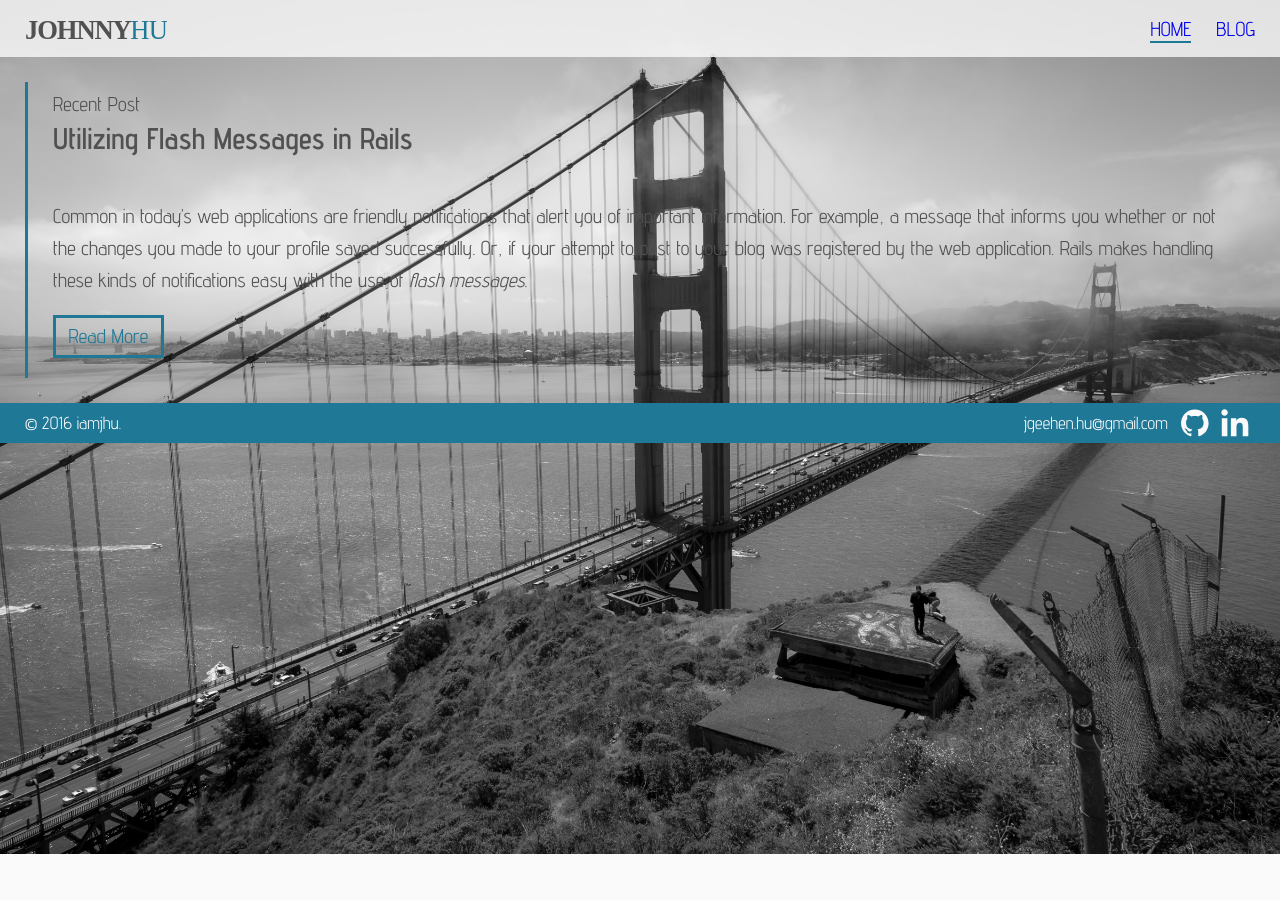
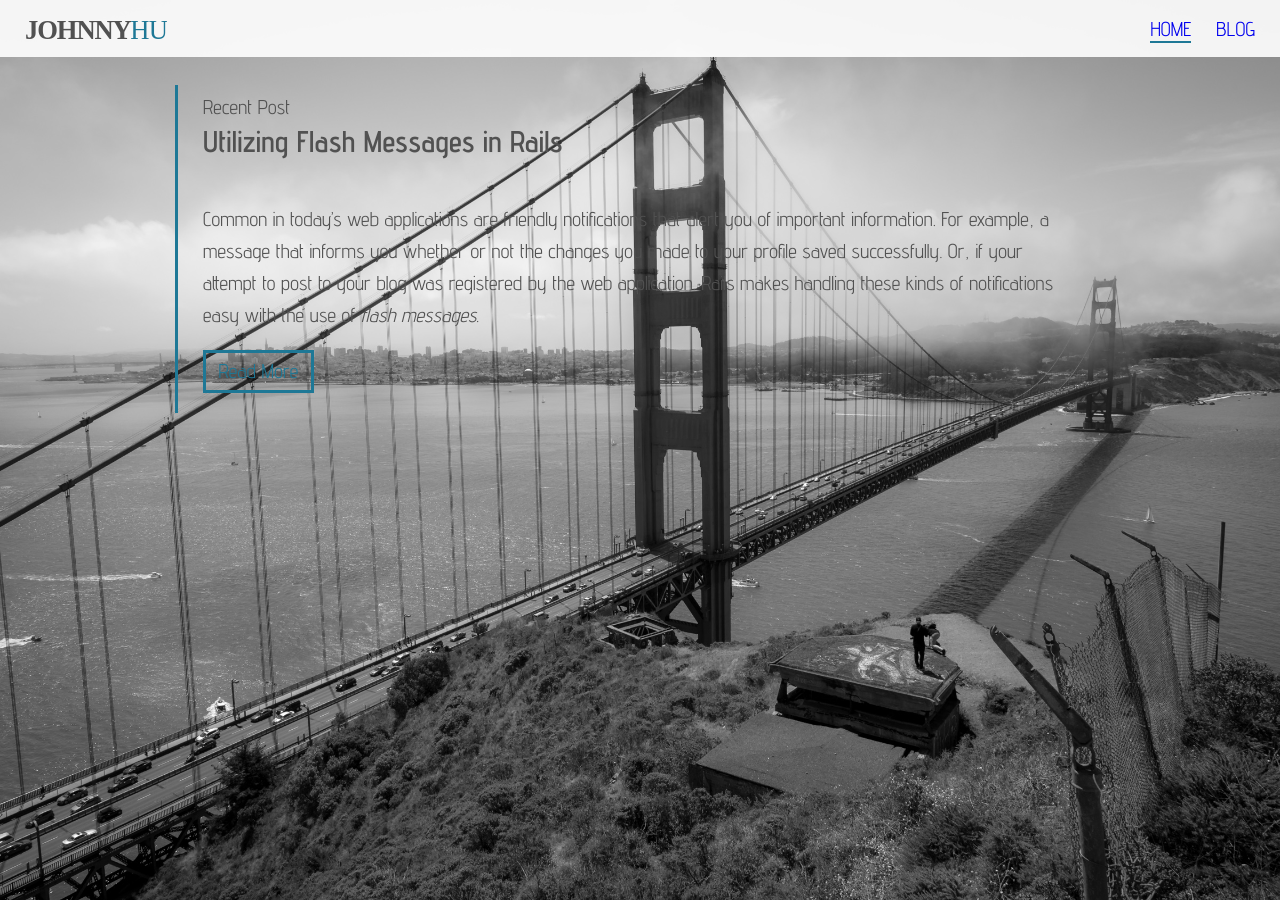
Before and after one commit to heyitsjhu/iamjhu.github.io, a Jekyll site: the page built from index.html, in a window 1280 px wide and 900 px high. Built offline with Jekyll 4.4.1, drawn with Linux system fonts in a browser that asks for light colours.

Commit message:
Set fixed position on navbar; update container class

```diff
--- a/_layouts/default.html
+++ b/_layouts/default.html
@@ -6,7 +6,9 @@
   {% include shared/header.html %}
 
   <main>
-    {{ content }}
+    <div class="container">
+      {{ content }}
+    </div>
   </main>
 
   {% include shared/footer.html %}
--- a/_sass/_base.scss
+++ b/_sass/_base.scss
@@ -44,6 +44,10 @@ body {
     -o-font-feature-settings: "kern" 1;
     font-feature-settings: "kern" 1;
     font-kerning: normal;
+}
+
+main {
+    padding-top: 60px;
 }
 
 /**
--- a/_sass/_layout.scss
+++ b/_sass/_layout.scss
@@ -1,63 +1,6 @@
-/**
- * Containers and Wrappers
- */
- .container {
-    position: absolute;
-    padding-top: 40px;
-    width: 100%;
-    background-color: #FAFAFA;
-    @include animation(scrollup 2s);
-
-    @keyframes scrollup {
-    from { top: 150%; opacity: 0; }
-    to   { top: 0%; opacity: 1;}
-    }
-
-    /* Firefox < 16 */
-    @-moz-keyframes scrollup {
-        from { top: 150%; opacity: 0; }
-        to   { top: 0%; opacity: 1;}
-    }
-
-    /* Safari, Chrome and Opera > 12.1 */
-    @-webkit-keyframes scrollup {
-        from { top: 105%; opacity: 0; }
-        to   { top: 0%; opacity: 1;}
-    }
-
-    /* Internet Explorer */
-    @-ms-keyframes scrollup {
-        from { top: 150%; opacity: 0; }
-        to   { top: 0%; opacity: 1;}
-    }
-
-    /* Opera < 12.1 */
-    @-o-keyframes scrollup {
-        from { top: 150%; opacity: 0; }
-        to   { top: 0%; opacity: 1;}
-    }
-}
-
 .hidden {
   display: none!important;
   visibility: hidden!important;
-}
-
-
-
-/**
- * Landing Page
- */
-.callout {
-    position: absolute;
-    top: 80px;
-    right: 175px;
-    padding-top: $spacing-unit;
-    width: 150px;
-    height: 150px;
-    border-radius: 150px;
-    background-color: rgba(30,120,150,0.4);
-    text-align: center;
 }
 
 
@@ -190,16 +133,6 @@ a.post__read-more {
 
 
 @include media-query($on-laptop) {
-    /**
-     * Containers and Wrappers
-     */
-     .container {
-        position: absolute;
-        width: 100%;
-        padding-top: 0;
-        padding-left: 275px;
-        background-color: #FAFAFA;
-    }
 
     /**
      * Pages
--- a/_sass/blocks/navbar.scss
+++ b/_sass/blocks/navbar.scss
@@ -1,9 +1,14 @@
 .navbar {
+    position: fixed;
+    top: 0;
+    left: 0;
     display: flex;
     flex-direction: column;
     padding: ($spacing-unit / 2) $spacing-unit;
-    background-color: rgba(250,250,250,0.8);
+    width: 100%;
+    background-color: rgba(255,255,255,0.9);
     font-size: 1rem;
+    z-index: 10;
 }
     .brand-image {height: 1em;}
     .navbar__menu-icon {float:right;}
--- /dev/null
+++ b/_sass/components/containers.scss
@@ -0,0 +1,40 @@
+/**
+ * Containers and Wrappers
+ */
+.container {
+    margin: 0 auto;
+    width: 100%;
+    height: 100vh;
+    max-width: $content-width;
+
+    @include animation(scrollup 2s);
+
+    @keyframes scrollup {
+    from { top: 150%; opacity: 0; }
+    to   { top: 0%; opacity: 1;}
+    }
+
+    /* Firefox < 16 */
+    @-moz-keyframes scrollup {
+        from { top: 150%; opacity: 0; }
+        to   { top: 0%; opacity: 1;}
+    }
+
+    /* Safari, Chrome and Opera > 12.1 */
+    @-webkit-keyframes scrollup {
+        from { top: 105%; opacity: 0; }
+        to   { top: 0%; opacity: 1;}
+    }
+
+    /* Internet Explorer */
+    @-ms-keyframes scrollup {
+        from { top: 150%; opacity: 0; }
+        to   { top: 0%; opacity: 1;}
+    }
+
+    /* Opera < 12.1 */
+    @-o-keyframes scrollup {
+        from { top: 150%; opacity: 0; }
+        to   { top: 0%; opacity: 1;}
+    }
+}
--- a/css/main.scss
+++ b/css/main.scss
@@ -43,7 +43,7 @@ $grey-color-darker:     darken($grey-color, 40%);
 }
 
 // Width of the content area
-$content-width:    960px;
+$content-width:    980px;
 
 $bp-640:           640px;
 $on-tablet:        426px;
@@ -74,6 +74,7 @@ $on-hd:            1441px;
         "base",
         "layout",
         "components/buttons",
+        "components/containers",
         "blocks/navbar",
         "blocks/section",
         "blocks/footer",
```
